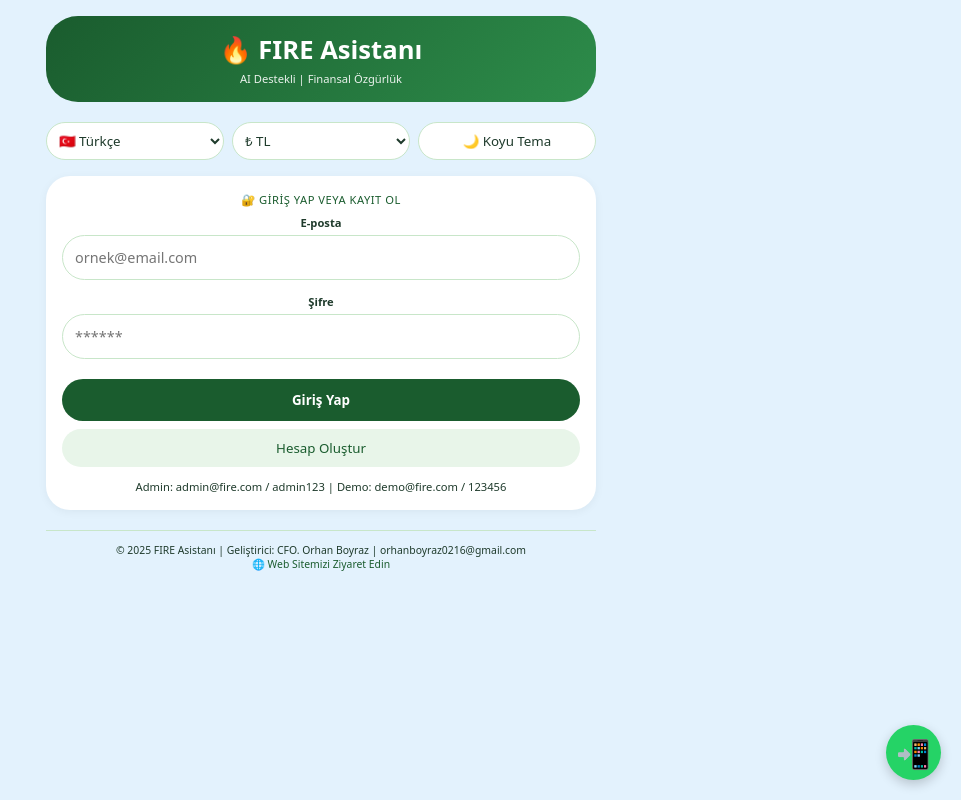
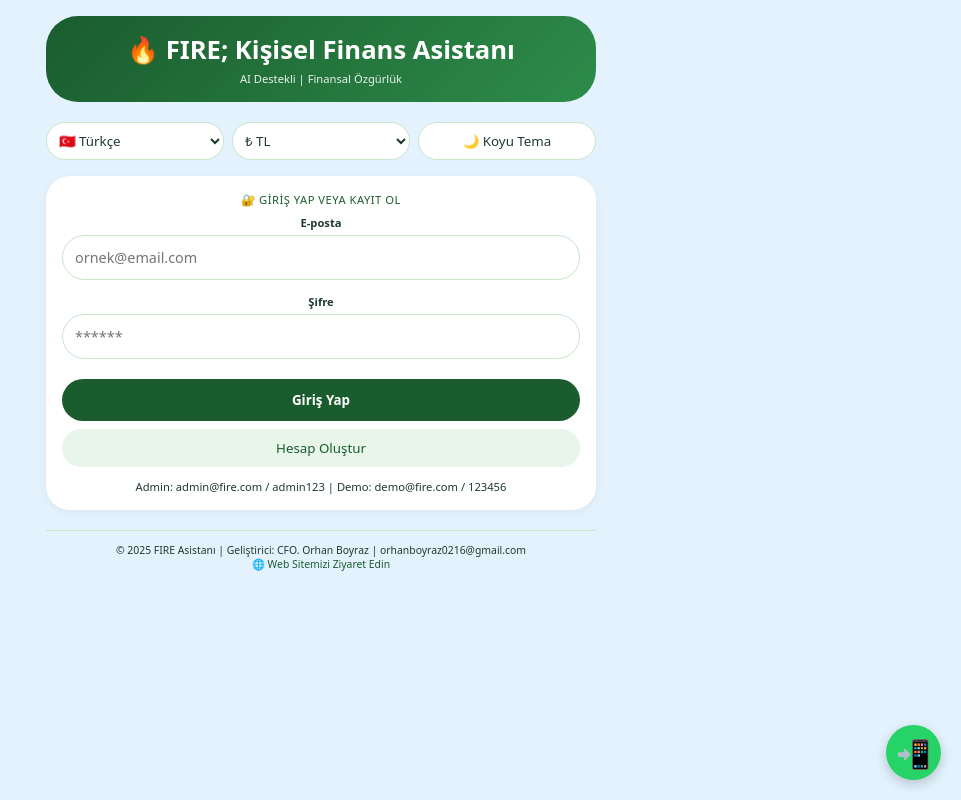
Before and after one commit to orhanboyraz02/Fire-Ki-isel-Finans-Asistan-, a plain HTML site: page index.html in a window 1280 px wide. Shown: the whole page, without its empty margins (319-1280 px from the left). Drawn offline with Linux system fonts and the light colour scheme.

Commit message:
Add files via upload

```diff
--- a/index.html
+++ b/index.html
@@ -272,7 +272,7 @@
 <body>
 <div class="container">
     <div class="header">
-        <h1>🔥 FIRE Asistanı</h1>
+        <h1>🔥 FIRE; Kişisel Finans Asistanı</h1>
         <p id="headerSubtitle">AI Destekli | Finansal Özgürlük</p>
     </div>
 
```
